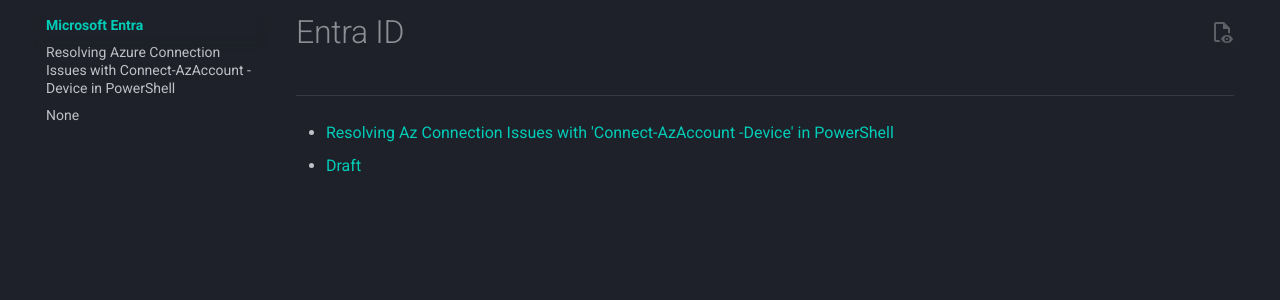
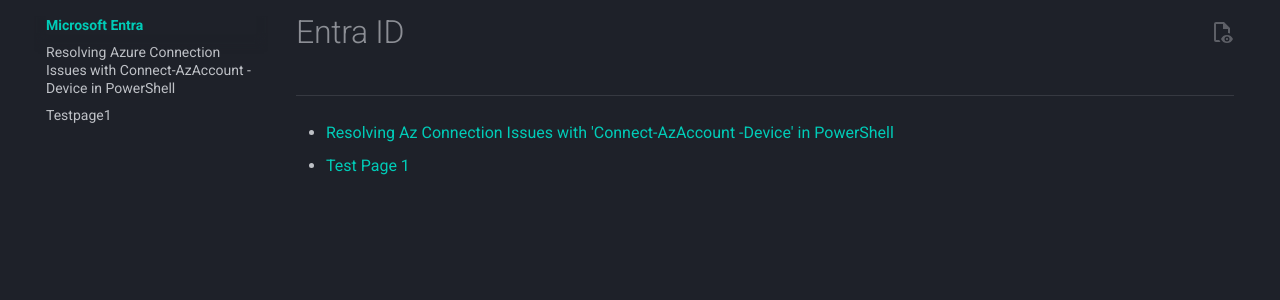
Before and after one commit to AntoPorter/antoporter.github.io, an MkDocs documentation site: the page built from docs/entra/index.md, in a window 1280 px wide. Shown: the part 134-434 px from the top of the page. Built offline with MkDocs 1.6.1 and Material for MkDocs 9.7.7, drawn with Linux system fonts in a browser that asks for light colours; comment, search, counter and statistics services are not loaded.

Commit message:
TestPage1

```diff
--- a/docs/entra/index.md
+++ b/docs/entra/index.md
@@ -3,4 +3,4 @@
 ---
 
 - [Resolving Az Connection Issues with 'Connect-AzAccount -Device' in PowerShell](./azconnect-device.md)
-- [Draft](./testpage1.md)
+- [Test Page 1](./testpage1.md)
--- a/mkdocs.yml
+++ b/mkdocs.yml
@@ -159,6 +159,6 @@
   - Microsoft Entra:
     - entra/index.md
     - entra/azconnect-device.md
-    - entra/testpage.md
+    - entra/testpage1.md
   - About Me:
     - aboutme.md
```
